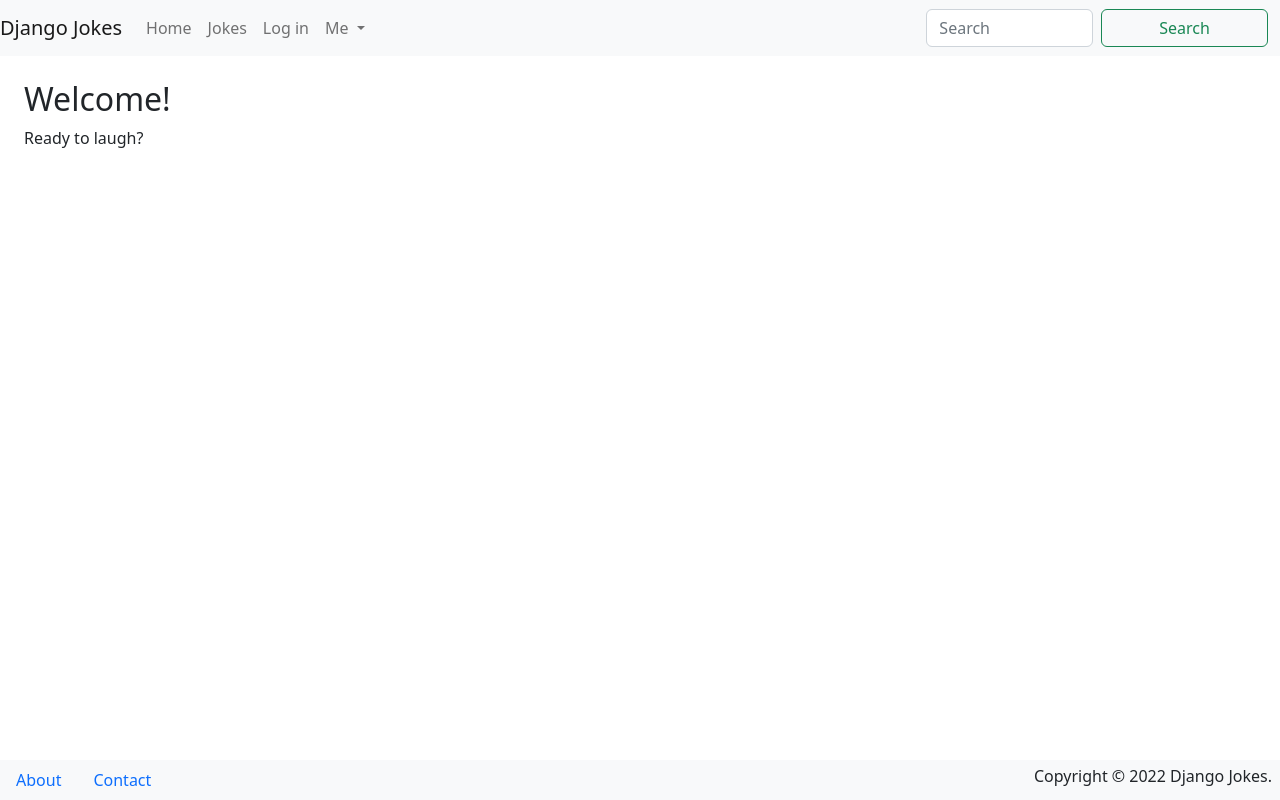
After one commit to GitErDoneToday/djangojokes.com, a Django app: page / in a window 1280 px wide. The commit adds this page. Run offline with Django 4.2, Linux system fonts and the light colour scheme; some libraries are stand-ins or nearby versions.

Commit message:
pages app

```diff
--- a/djangojokes/settings.py
+++ b/djangojokes/settings.py
@@ -25,6 +25,9 @@ INSTALLED_APPS = [
     'django.contrib.sessions',
     'django.contrib.messages',
     'django.contrib.staticfiles',
+
+    # local apps
+    'pages.apps.PagesConfig',
 ]
 
 MIDDLEWARE = [
--- a/djangojokes/urls.py
+++ b/djangojokes/urls.py
@@ -1,21 +1,7 @@
-"""djangojokes URL Configuration
-
-The `urlpatterns` list routes URLs to views. For more information please see:
-    https://docs.djangoproject.com/en/4.1/topics/http/urls/
-Examples:
-Function views
-    1. Add an import:  from my_app import views
-    2. Add a URL to urlpatterns:  path('', views.home, name='home')
-Class-based views
-    1. Add an import:  from other_app.views import Home
-    2. Add a URL to urlpatterns:  path('', Home.as_view(), name='home')
-Including another URLconf
-    1. Import the include() function: from django.urls import include, path
-    2. Add a URL to urlpatterns:  path('blog/', include('blog.urls'))
-"""
 from django.contrib import admin
-from django.urls import path
+from django.urls import path, include
 
 urlpatterns = [
     path('admin/', admin.site.urls),
+    path('', include('pages.urls')),
 ]
--- /dev/null
+++ b/pages/urls.py
@@ -0,0 +1,8 @@
+from django.urls import path
+from .views import HomePageView, AboutUsView
+
+app_name = 'pages'
+urlpatterns = [
+    path('', HomePageView.as_view(), name='homepage'),
+    path('about-us/', AboutUsView.as_view(), name='about-us'),
+]
--- a/pages/views.py
+++ b/pages/views.py
@@ -1,3 +1,7 @@
-from django.shortcuts import render
+from django.views.generic import TemplateView
 
-# Create your views here.
+class HomePageView(TemplateView):
+    template_name = 'pages/home.html'
+
+class AboutUsView(TemplateView):
+    template_name = 'pages/about_us.html'
--- a/djangojokes/templates/_base.html
+++ b/templates/_base.html
@@ -11,7 +11,7 @@
 <body>
 <header>
   <nav class="navbar navbar-expand-lg navbar-light bg-light">
-    <a class="navbar-brand" href="#">SITENAME</a>
+    <a class="navbar-brand" href="{% url 'pages:homepage' %}">Django Jokes</a>
     <button class="navbar-toggler" type="button" data-toggle="collapse"
       data-target="#navbarSupportedContent" aria-expanded="false"
       aria-controls="navbarSupportedContent" aria-label="Toggle navigation">
@@ -21,7 +21,7 @@
     <div class="collapse navbar-collapse" id="navbarSupportedContent">
       <ul class="navbar-nav me-auto">
         <li class="nav-item active">
-          <a class="nav-link" href="#">Home
+          <a class="nav-link" href="{% url 'pages:homepage' %}">Home
             <span class="sr-only">(current)</span>
           </a>
         </li>
@@ -63,7 +63,7 @@
       <div class="float-end m-1 me-2">Copyright &copy; 2022 Django Jokes.</div>
       <nav>
         <ul class="nav">
-          <li class="nav-item"><a class="nav-link" href="#">About</a></li>
+          <li class="nav-item"><a class="nav-link" href="{% url 'pages:about-us' %}">About</a></li>
           <li class="nav-item"><a class="nav-link" href="#">Contact</a></li>
         </ul>
       </nav>
--- /dev/null
+++ b/templates/pages/home.html
@@ -0,0 +1,7 @@
+{% extends "_base.html" %}
+
+{% block title %}Home{% endblock %}
+{% block main %}
+    <h2>Welcome!</h2>
+    <p>Ready to laugh?</p>
+{% endblock %}
```
Also changed, not shown: templates/pages/about_us.html (added, +7 -0 lines).
